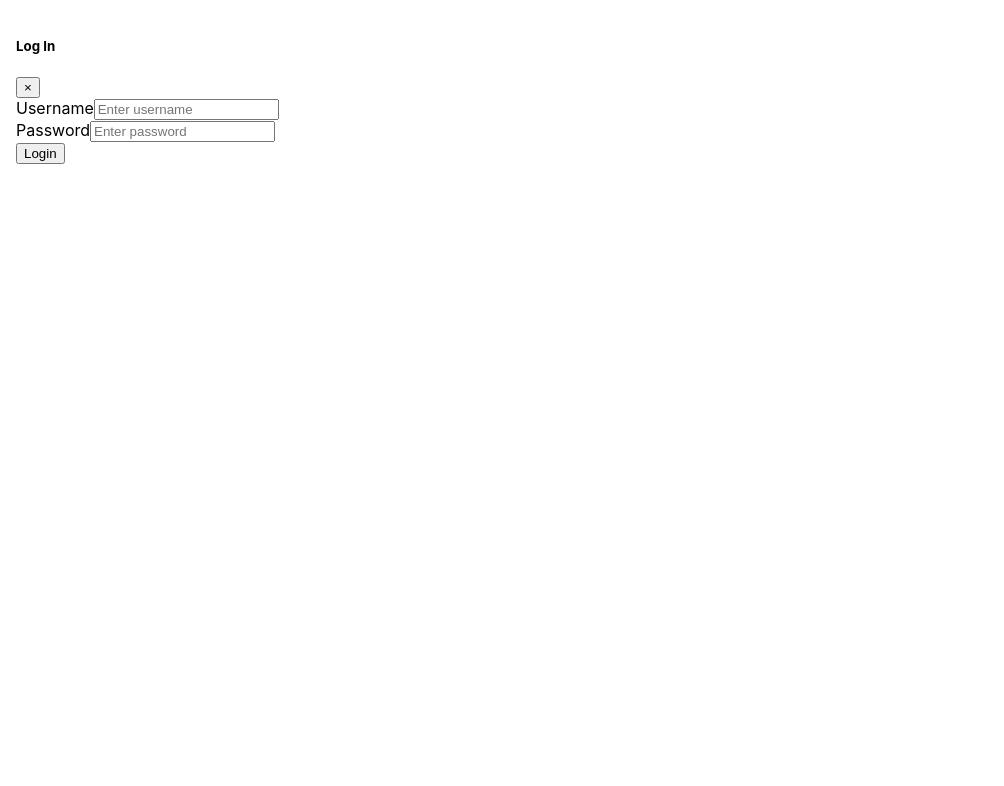
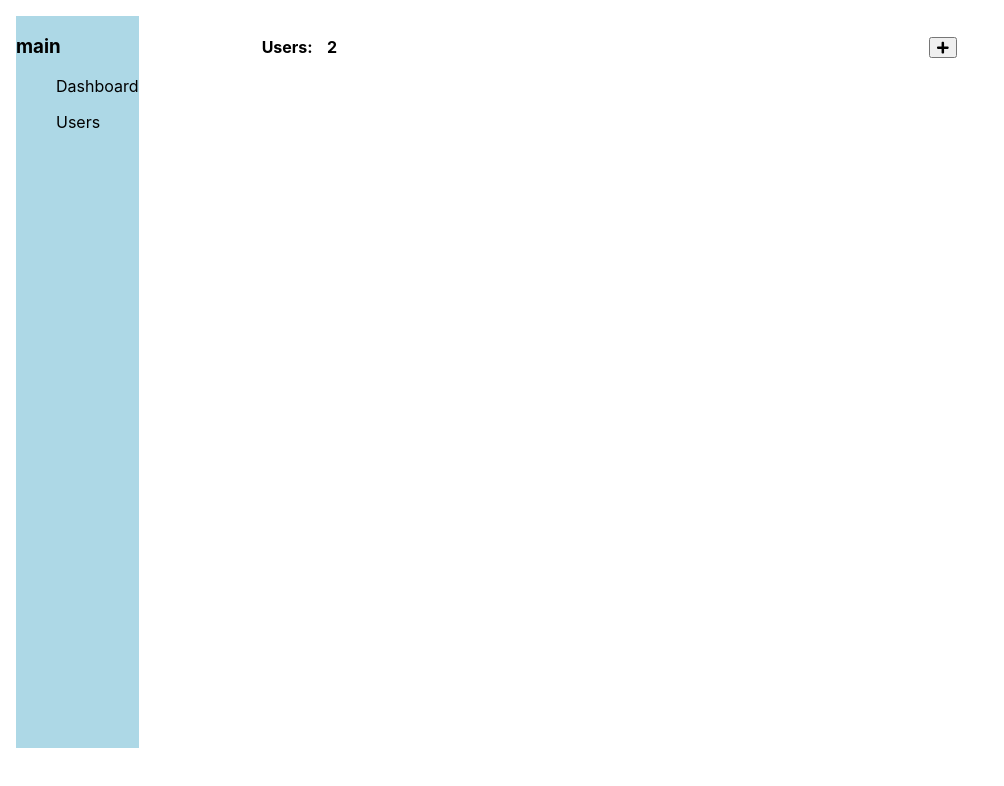
Before and after one commit to adirozaq8/flight-app, a React (Create React App) app in the folder admin/: page / in a window 1280 px wide. Shown: the top 786 px of the page, without its empty margins (0-1004 px from the left). Built offline with nearby package versions, Linux system fonts and the light colour scheme.

Commit message:
added sidebar component

```diff
--- a/admin/src/pages/Admin/Admin.css
+++ b/admin/src/pages/Admin/Admin.css
@@ -1,7 +1,9 @@
 .Admin {
+  height: 100vh;
   margin: 0;
   padding: 1rem;
 }
-.Admin__UserPanel {
-  width: 50%;
+.Admin__Dashboard {
+  width: 100%;
+  height: 100%;
 }
--- a/admin/src/pages/Admin/Admin.jsx
+++ b/admin/src/pages/Admin/Admin.jsx
@@ -1,7 +1,7 @@
 import React, { Component } from "react";
 import Data from "../../data/Data";
 import AdminLogin from "./components/AdminLogin";
-import UserPanel from "./components/UserPanel";
+import Dashboard from "./components/Dashboard";
 import Axios from "axios";
 import "./Admin.css";
 
@@ -10,7 +10,7 @@ class Admin extends Component {
     super();
 
     this.state = {
-      login: false,
+      login: true,
       users: null,
       getUsers: false,
       errors: null
@@ -44,8 +44,8 @@ class Admin extends Component {
           </div>
         )}
         {this.state.login && (
-          <div className="Admin__UserPanel">
-            <UserPanel Users={Data.Users} />
+          <div className="Admin__Dashboard">
+            <Dashboard Users={Data.Users} />
           </div>
         )}
       </div>
--- /dev/null
+++ b/admin/src/pages/Admin/components/Dashboard.css
@@ -0,0 +1,20 @@
+.Dashboard {
+  display: grid;
+  grid-template-columns: repeat(12, 1fr);
+  grid-gap: 1rem;
+  grid-template-rows: repeat(12, 1fr);
+  height: 100%;
+}
+.Dashboard__Sidebar {
+  grid-column-start: 1;
+  grid-column-end: 1;
+  grid-row-start: 1;
+  grid-row-end: 12;
+  background-color: lightblue;
+}
+.Dashboard__UserPanel {
+  grid-column-start: 3;
+  grid-column-end: 10;
+  grid-row-start: 1;
+  grid-row-end: 10;
+}
--- /dev/null
+++ b/admin/src/pages/Admin/components/Dashboard.jsx
@@ -0,0 +1,21 @@
+import React, { Component } from "react";
+import Sidebar from "./Sidebar";
+import UserPanel from "./UserPanel";
+import "./Dashboard.css";
+
+class Dashboard extends Component {
+  render() {
+    return (
+      <div className="Dashboard">
+        <div className="Dashboard__Sidebar">
+          <Sidebar />
+        </div>
+        <div className="Dashboard__UserPanel">
+          <UserPanel Users={this.props.Users} />
+        </div>
+      </div>
+    );
+  }
+}
+
+export default Dashboard;
--- /dev/null
+++ b/admin/src/pages/Admin/components/Sidebar.css
@@ -0,0 +1,6 @@
+.Sidebar {
+  margin: 0;
+}
+.Sidebar ul li {
+  list-style-type: none;
+}
--- /dev/null
+++ b/admin/src/pages/Admin/components/Sidebar.jsx
@@ -0,0 +1,26 @@
+import React, { Component } from "react";
+import "./Sidebar.css";
+
+class Sidebar extends Component {
+  render() {
+    return (
+      <div className="Sidebar">
+        <div className="Sidebar__menu">
+          <div className="Sidebar__menu__section">
+            <h3>main</h3>
+            <ul>
+              <li>
+                <p>Dashboard</p>
+              </li>
+              <li>
+                <p>Users</p>
+              </li>
+            </ul>
+          </div>
+        </div>
+      </div>
+    );
+  }
+}
+
+export default Sidebar;
```
